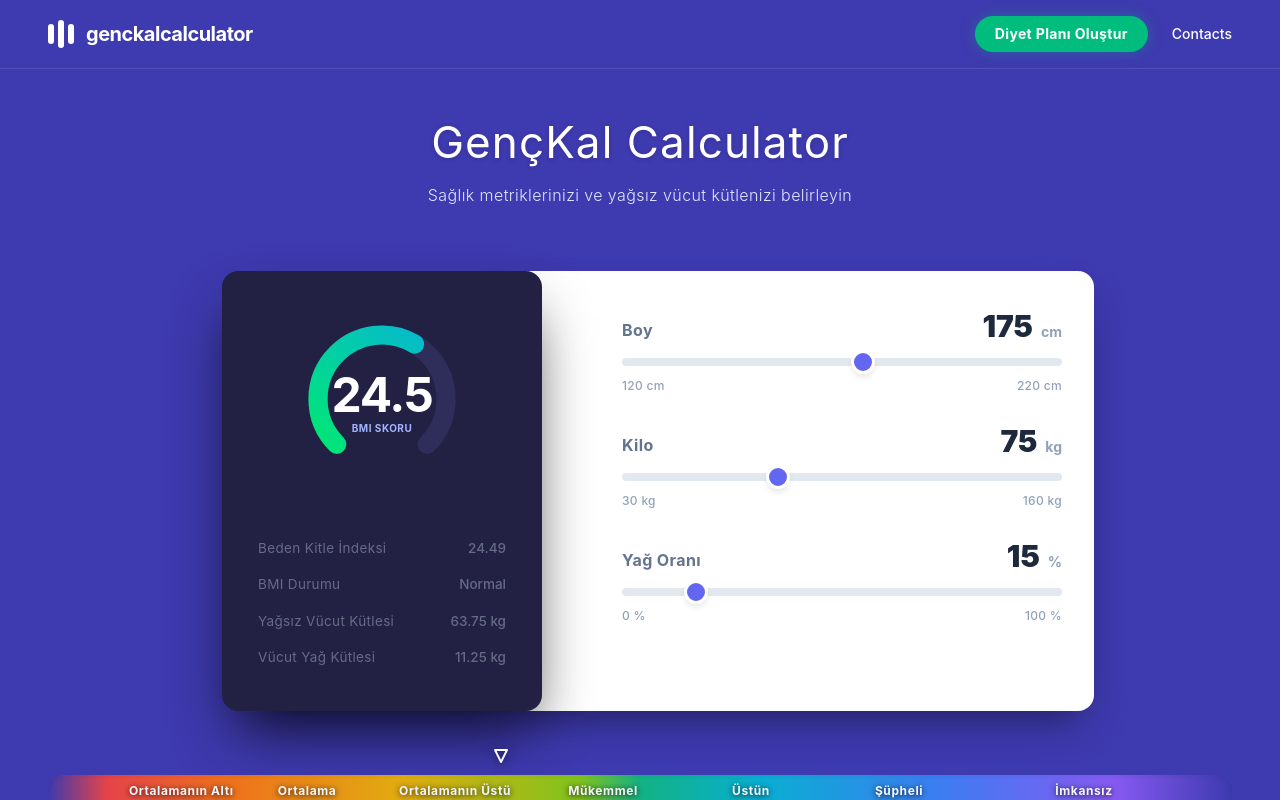
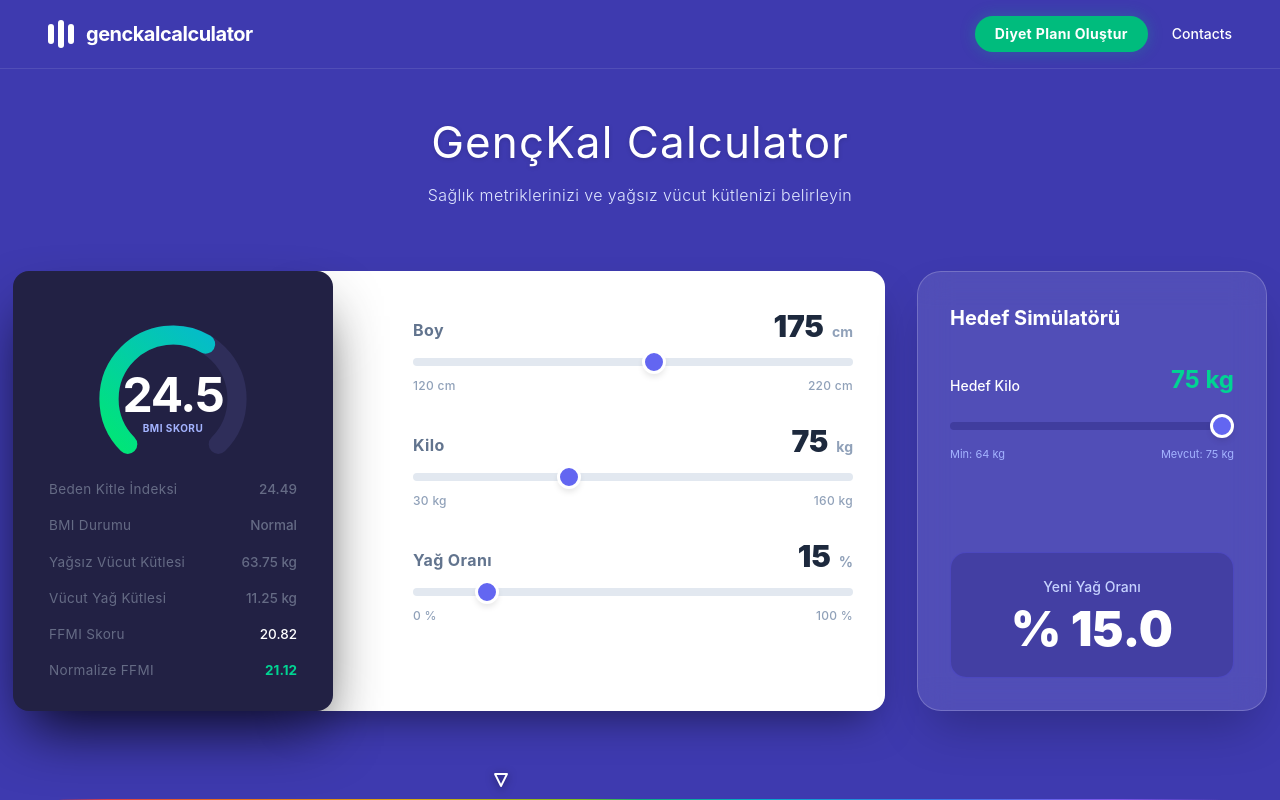
Before and after one commit to Weledonium/GencKal, a Next.js app: page / in a window 1280 px wide. Shown: the top 800 px of the page. Built offline with nearby package versions, Linux system fonts and the light colour scheme.

Commit message:
feat: add minimalist and professional target simulator

```diff
--- a/src/components/EducationalSection.tsx
+++ b/src/components/EducationalSection.tsx
@@ -75,9 +75,9 @@ export default function EducationalSection() {
 
                     {/* --- SAĞ KOLON: FFMI BÖLÜMÜ --- */}
                     <section>
-                        <h2 className="text-3xl font-bold mb-4 text-center text-indigo-900">FFMI Nedir?</h2>
+                        <h2 className="text-3xl font-bold mb-4 text-center text-indigo-900">FFMI (Yağsız Vücut Kütlesi İndeksi) Nedir?</h2>
                         <p className="mb-6 leading-relaxed">
-                            FFMI (Yağsız Vücut Kütlesi İndeksi), boyunuza oranla ne kadar kas kütlesine sahip olduğunuzu hesaplamanızı sağlayan bir indekstir. Bu indeks, vücut geliştiriciler ve sporcular tarafından gelişimlerini takip etmek için yaygın olarak kullanılır ve BMI'ye göre çok daha güvenilirdir.
+                            FFMI, boyunuza oranla ne kadar kas kütlesine sahip olduğunuzu hesaplamanızı sağlayan bir indekstir. Bu indeks, vücut geliştiriciler ve sporcular tarafından gelişimlerini takip etmek için yaygın olarak kullanılır ve BMI'ye göre çok daha güvenilirdir.
                         </p>
 
                         <h3 className="text-xl font-semibold mb-3 text-indigo-800">FFMI Formülü</h3>
--- a/src/components/OnboardingForm.tsx
+++ b/src/components/OnboardingForm.tsx
@@ -1,5 +1,6 @@
 "use client";
 import EducationalSection from "./EducationalSection";
+import TargetSimulator from "./TargetSimulator";
 
 import React, { useState, useMemo } from "react";
 import {
@@ -99,9 +100,10 @@ export default function OnboardingForm() {
                 <div className="animate-fade-in flex flex-col w-full">
 
                     {/* --- ÜST BÖLÜM --- */}
-                    <section className="bg-[#3E3AAF] text-white pb-16 relative overflow-hidden">
+                    <section className="bg-[#3E3AAF] text-white pb-2 relative overflow-hidden">
                         {/* Mock Navbar */}
-                        <header className="w-full flex justify-between items-center py-4 px-6 md:px-12 text-white font-medium text-[15px] border-b border-white/10">                            <div className="flex items-center gap-3 font-bold text-xl tracking-tight">
+                        <header className="w-full flex justify-between items-center py-4 px-6 md:px-12 text-white font-medium text-[15px] border-b border-white/10">
+                            <div className="flex items-center gap-3 font-bold text-xl tracking-tight">
                                 <div className="flex items-center gap-1">
                                     <div className="w-1.5 h-5 bg-white rounded-full"></div>
                                     <div className="w-1.5 h-7 bg-white rounded-full"></div>
@@ -120,7 +122,7 @@ export default function OnboardingForm() {
                             </div>
                         </header>
 
-                        <div className="w-full max-w-[900px] mx-auto z-10 flex flex-col items-center mt-4 md:mt-8 px-4">
+                        <div className="w-full mx-auto z-10 flex flex-col items-center mt-4 md:mt-8 px-4">
 
                             {/* Main Title */}
                             <div className="text-center mb-8 mt-2">
@@ -133,28 +135,48 @@ export default function OnboardingForm() {
                             </div>
 
                             {errorLine && (
-                                <div className="w-full mb-4 p-4 bg-red-500/20 border border-red-500/50 text-white rounded-xl text-center text-sm font-bold animate-pulse">
+                                <div className="w-full max-w-[900px] mb-4 p-4 bg-red-500/20 border border-red-500/50 text-white rounded-xl text-center text-sm font-bold animate-pulse">
                                     {errorLine}
                                 </div>
                             )}
 
-                            {/* ASYMMETRIC CARDS SECTION */}
-                            <div className="relative flex flex-col md:flex-row mt-4 md:mt-8 w-full mb-6 md:mb-8 max-w-6xl mx-auto px-4">                                <div className="z-20 w-full md:w-auto flex justify-center md:justify-end">
-                                <ResultsPanel calculatedBMI={calculatedBMI} leanMass={leanMass} bodyFat={yagOrani || 0} kilo={kilo} />                            </div>
+                            {/* DASHBOARD LAYOUT: SOLDA ANALİZ+FORM, SAĞDA SİMÜLATÖR */}
+                            <div className="relative flex flex-col xl:flex-row justify-center items-center xl:items-stretch gap-8 mt-4 md:mt-8 w-full mb-6 md:mb-8 max-w-[1400px] mx-auto">
+
+                                {/* Sol Grup: Canlı Analiz ve Beyaz Form (Eski Asimetrik Yapı) */}
+                                <div className="relative flex flex-col md:flex-row w-full max-w-4xl justify-center items-center md:items-stretch">
+                                    <div className="z-20 w-full md:w-auto flex justify-center md:justify-end">
+                                        <ResultsPanel
+                                            calculatedBMI={calculatedBMI}
+                                            leanMass={leanMass}
+                                            bodyFat={yagOrani || 0}
+                                            kilo={kilo}
+                                            ffmi={rawFFMI}
+                                            normalizedFfmi={calculatedFFMI}
+                                        />
+                                    </div>
                                     <div className="z-10 w-full md:w-auto md:-ml-12 mt-6 md:mt-0 flex justify-center md:justify-start">
                                         <InputPanel data={formData.fizikselVeriler} handleChange={handleFizikselChange} setField={setFizikselAlan} />
                                     </div>
                                 </div>
+
+                                {/* Sağ Grup: Hedef Simülatörü */}
+                                {kilo > 0 && yagOrani > 0 && (
+                                    <div className="z-20 w-full xl:w-auto flex justify-center">
+                                        <TargetSimulator currentWeight={kilo} leanMass={leanMass} currentBodyFat={yagOrani} />
+                                    </div>
+                                )}
+                            </div>
                         </div>
 
                         {/* ALT SKALA */}
-                        <div className="w-full -mt-10 md:-mt-16 relative z-20">
+                        <div className="w-full relative z-20 -mt-6 md:-mt-10 pb-20 md:pb-32">
                             <ReferenceScale score={calculatedFFMI > 0 ? calculatedFFMI : calculatedBMI} type={calculatedFFMI > 0 ? "FFMI" : "BMI"} gender={formData.fizikselVeriler.cinsiyet} />
                         </div>
                     </section>
 
-                    {/* --- ALT BÖLÜM (BEYAZ) --- */}
-                    <div className="-mt-4 md:-mt-8 relative z-30">
+                    {/* --- ALT BÖLÜM (BEYAZ EĞİTİM ALANI) --- */}
+                    <div className="relative z-30 w-full bg-white shadow-[0_-25px_50px_rgba(0,0,0,0.15)] -mt-16 md:-mt-32 pt-8">
                         <EducationalSection />
                     </div>
 
--- a/src/components/ResultsPanel.tsx
+++ b/src/components/ResultsPanel.tsx
@@ -4,10 +4,12 @@ interface ResultsPanelProps {
     calculatedBMI: number;
     leanMass: number;
     bodyFat: number;
-    kilo: number; // <- 1. EKLENEN KISIM: Kilo verisini alıyoruz
+    kilo: number;
+    ffmi?: number;
+    normalizedFfmi?: number;
 }
 
-export default function ResultsPanel({ calculatedBMI, leanMass, bodyFat, kilo }: ResultsPanelProps) {
+export default function ResultsPanel({ calculatedBMI, leanMass, bodyFat, kilo, ffmi, normalizedFfmi }: ResultsPanelProps) {
     let bmiLabel = "Normal";
 
     if (calculatedBMI > 0) {
@@ -25,8 +27,6 @@ export default function ResultsPanel({ calculatedBMI, leanMass, bodyFat, kilo }:
     const arcLength = 188.5; // (270 degrees out of 360 with radius 40)
     const progressPercent = calculatedBMI > 0 ? Math.min(100, Math.max(0, (calculatedBMI / 40) * 100)) : 0;
     const dashOffset = arcLength - (arcLength * progressPercent) / 100;
-
-    // <- 2. EKLENEN KISIM: Vücut Yağ Kütlesi Hesaplama (Orijinal sitedeki hatanın çözümü)
     const fatMass = (kilo * bodyFat) / 100;
 
     return (
@@ -87,6 +87,20 @@ export default function ResultsPanel({ calculatedBMI, leanMass, bodyFat, kilo }:
                     <span className="text-[#656b85] font-normal tracking-wide">Vücut Yağ Kütlesi</span>
                     <span className="text-[#656b85] font-medium">{bodyFat > 0 ? fatMass.toFixed(2) : '--'} kg</span>
                 </div>
+
+                {ffmi !== undefined && (
+                    <div className="flex justify-between items-center text-[13.5px]">
+                        <span className="text-[#656b85] font-normal tracking-wide">FFMI Skoru</span>
+                        <span className="text-white font-medium">{ffmi.toFixed(2)}</span>
+                    </div>
+                )}
+
+                {normalizedFfmi !== undefined && (
+                    <div className="flex justify-between items-center text-[13.5px]">
+                        <span className="text-[#656b85] font-normal tracking-wide">Normalize FFMI</span>
+                        <span className="text-emerald-400 font-bold">{normalizedFfmi.toFixed(2)}</span>
+                    </div>
+                )}
             </div>
         </div>
     );
--- /dev/null
+++ b/src/components/TargetSimulator.tsx
@@ -0,0 +1,58 @@
+// src/components/TargetSimulator.tsx
+import React, { useState, useEffect } from "react";
+
+interface TargetSimulatorProps {
+    currentWeight: number;
+    leanMass: number;
+    currentBodyFat: number;
+}
+
+export default function TargetSimulator({ currentWeight, leanMass, currentBodyFat }: TargetSimulatorProps) {
+    const [targetWeight, setTargetWeight] = useState(currentWeight);
+
+    useEffect(() => {
+        setTargetWeight(currentWeight);
+    }, [currentWeight]);
+
+    const newBodyFat = targetWeight > 0 ? ((targetWeight - leanMass) / targetWeight) * 100 : 0;
+    const minWeight = Math.ceil(leanMass);
+
+    return (
+        <div className="w-[320px] xl:w-[350px] bg-white/10 backdrop-blur-lg border border-white/20 rounded-3xl p-8 shadow-2xl flex flex-col shrink-0 animate-fade-in-right">
+
+            {/* Net ve Temiz Başlık */}
+            <h3 className="text-xl font-bold text-white mb-8">Hedef Simülatörü</h3>
+
+            {/* Sadece Veri Odaklı Slider Alanı */}
+            <div className="space-y-4 mb-8">
+                <div className="flex justify-between items-end text-white font-medium text-sm">
+                    <span>Hedef Kilo</span>
+                    <span className="text-2xl text-emerald-400 font-bold">{targetWeight} kg</span>
+                </div>
+
+                <input
+                    type="range"
+                    min={minWeight}
+                    max={currentWeight}
+                    value={targetWeight}
+                    onChange={(e) => setTargetWeight(Number(e.target.value))}
+                    className="w-full h-2 bg-indigo-900/50 rounded-lg appearance-none cursor-pointer accent-emerald-400"
+                />
+
+                <div className="flex justify-between text-[11px] text-indigo-300">
+                    <span>Min: {minWeight} kg</span>
+                    <span>Mevcut: {currentWeight} kg</span>
+                </div>
+            </div>
+
+            {/* Sade ve Keskin Sonuç Paneli */}
+            <div className="bg-indigo-900/40 rounded-2xl p-6 border border-indigo-500/30 flex flex-col justify-center items-center text-center mt-auto">
+                <span className="text-indigo-200 text-sm font-medium mb-2">Yeni Yağ Oranı</span>
+                <span className="text-5xl font-black text-white">
+                    % {newBodyFat > 0 ? newBodyFat.toFixed(1) : "0.0"}
+                </span>
+            </div>
+
+        </div>
+    );
+}
```
Lines whose indentation alone changed are shown as unchanged.
